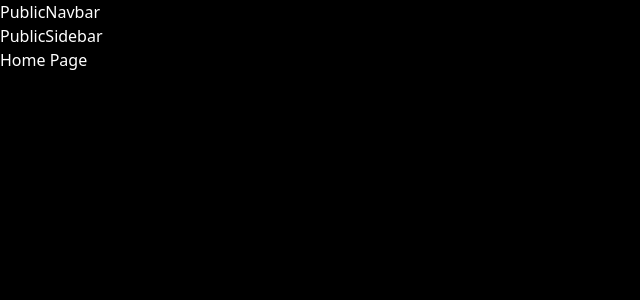
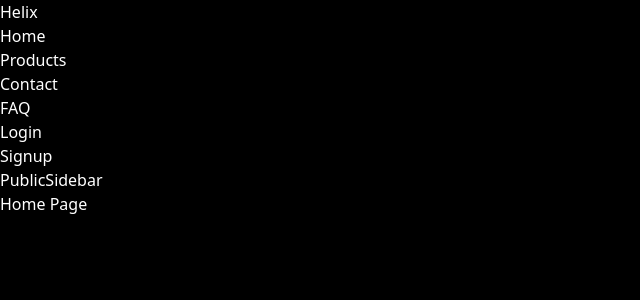
Before and after one commit to mehmetenesvarol/helix, a React (Vite) app: page / in a window 1280 px wide. Shown: the top 300 px of the page, without its empty margins (0-640 px from the left). Built offline with nearby package versions, Linux system fonts and the light colour scheme.

Commit message:
added navbar navigation

```diff
--- a/src/components/navigation/AdminNavbar.jsx
+++ b/src/components/navigation/AdminNavbar.jsx
@@ -1,9 +1,43 @@
-import React from 'react'
+import { NavLink, useNavigate } from "react-router-dom";
+import React from "react";
 
 function AdminNavbar() {
+  const navigate = useNavigate();
+
+  function handleLogout() {
+    // later: clear auth state
+    navigate("/login");
+  }
+
   return (
-    <div>AdminNavbar</div>
-  )
+    <div className="navbar-wrapper">
+      <div className="admin-navbar">
+        <div className="admin-navbar-left">
+          <div className="logo-admin">Helix Admin</div>
+
+          <ul className="nav-links">
+            <li>
+              <NavLink to="/admin" end>
+                Dashboard
+              </NavLink>
+            </li>
+            <li>
+              <NavLink to="/admin/users">Users</NavLink>
+            </li>
+            <li>
+              <NavLink to="/admin/analytics">Analytics</NavLink>
+            </li>
+          </ul>
+        </div>
+
+        <div className="admin-navbar-right">
+          <button onClick={handleLogout} className="logout-btn">
+            Logout
+          </button>
+        </div>
+      </div>
+    </div>
+  );
 }
 
-export default AdminNavbar
+export default AdminNavbar;
--- a/src/components/navigation/PublicNavbar.jsx
+++ b/src/components/navigation/PublicNavbar.jsx
@@ -1,9 +1,46 @@
-import React from 'react'
+import { NavLink } from "react-router-dom";
+import React from "react";
 
 function PublicNavbar() {
   return (
-    <div>PublicNavbar</div>
-  )
+    <div className="navbar-wrapper">
+      <div className="public-navbar">
+        <div className="public-navbar-left">
+          <div className="logo">Helix</div>
+
+          <ul className="nav-links">
+            <li>
+              <NavLink to="/" end>
+                Home
+              </NavLink>
+            </li>
+
+            <li>
+              <NavLink to="/products">Products</NavLink>
+            </li>
+
+            <li>
+              <NavLink to="/contact">Contact</NavLink>
+            </li>
+
+            <li>
+              <NavLink to="/faq">FAQ</NavLink>
+            </li>
+          </ul>
+        </div>
+        <div className="public-navbar-right">
+          <ul className="auth-links">
+            <li>
+              <NavLink to="/login">Login</NavLink>
+            </li>
+            <li>
+              <NavLink to="/signup">Signup</NavLink>
+            </li>
+          </ul>
+        </div>
+      </div>
+    </div>
+  );
 }
 
-export default PublicNavbar
+export default PublicNavbar;
--- a/src/pages/auth/Login.jsx
+++ b/src/pages/auth/Login.jsx
@@ -1,9 +1,25 @@
-import React from 'react'
+import { useNavigate } from "react-router-dom";
+import React from "react";
 
 function Login() {
+  const navigate = useNavigate();
+  function handleLogin (){
+    // user outh system
+    navigate("/admin")
+  }
+  function handleBackHome (){
+    navigate("/")
+  }
+
   return (
-    <div>Login Page</div>
-  )
+    <div>
+      <div>
+        <h2>Login Page</h2>
+        <button onClick={handleLogin}>Login</button>
+        <button onClick={handleBackHome}>← Back Home</button>
+      </div>
+    </div>
+  );
 }
 
-export default Login
+export default Login;
--- a/src/pages/auth/Signup.jsx
+++ b/src/pages/auth/Signup.jsx
@@ -1,9 +1,22 @@
-import React from 'react'
+import { useNavigate } from "react-router-dom";
+import React from "react";
 
 function Signup() {
+  const navigate = useNavigate();
+  function handleSignup (){
+    //checking inputs for empty
+    //api auth db
+  }
+  function handleBackHome (){
+    navigate("/")
+  }
   return (
-    <div>Signup Page</div>
-  )
+    <div>
+      <div>Signup Page</div>
+      <button onClick={handleSignup}>Signup</button>
+      <button onClick={handleBackHome}>← Back Home</button>
+    </div>
+  );
 }
 
-export default Signup
+export default Signup;
--- a/src/routes/ProtectedRoute.jsx
+++ b/src/routes/ProtectedRoute.jsx
@@ -2,7 +2,7 @@ import { Navigate, Outlet } from "react-router-dom";
 import React from "react";
 
 function ProtectedRoute() {
-//   const isAuth = localStorage.getItem("isAuth") === "true";
+
   const isAuth = "true";
 
   if (!isAuth) {
```
